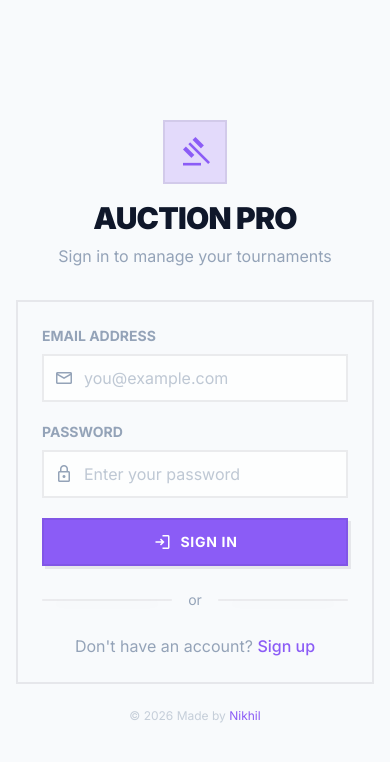
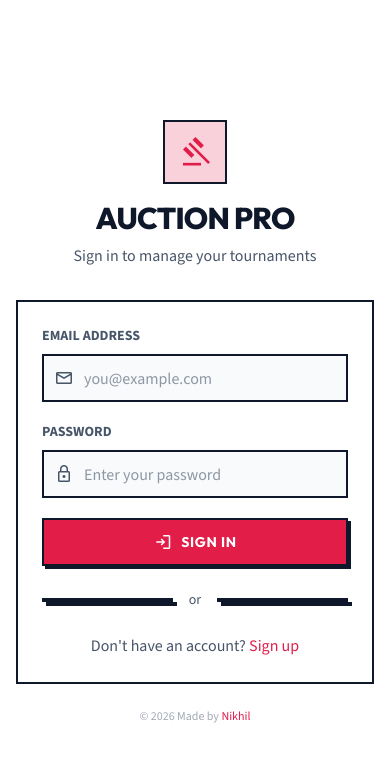
Before and after one commit to nikhil21111/cricket_aution, a React (Vite) app: page /login in a window 390 px wide. Shown: the top 762 px of the page. Built offline with nearby package versions, Linux system fonts and the light colour scheme; no server answers.

Commit message:
style: revert Glassmorphism changes and restore Brutalist design

```diff
--- a/src/index.css
+++ b/src/index.css
@@ -749,31 +749,31 @@
 /* --- MODERN SPORTS EDITORIAL DESIGN SYSTEM --- */
 
 :root {
-  --bg-primary: #f8fafc;
-  --bg-secondary: rgba(255, 255, 255, 0.75);
-  --bg-tertiary: rgba(241, 245, 249, 0.75);
+  --bg-primary: #ffffff;
+  --bg-secondary: #f8fafc;
+  --bg-tertiary: #f1f5f9;
   --text-primary: #0f172a;
   --text-secondary: #475569;
-  --accent-crimson: #8b5cf6;
+  --accent-crimson: #e11d48;
   --accent-cobalt: #2563eb;
   --accent-green: #10b981;
-  --border-color: rgba(15, 23, 42, 0.08);
-  --shadow-sm: 0 4px 20px rgba(15, 23, 42, 0.05);
-  --shadow-md: 0 8px 32px 0 rgba(15, 23, 42, 0.1);
+  --border-color: #0f172a;
+  --shadow-sm: 4px 4px 0px #0f172a;
+  --shadow-md: 8px 8px 0px #0f172a;
 }
 
 html.dark {
-  --bg-primary: #080c14;
-  --bg-secondary: rgba(15, 23, 42, 0.65);
-  --bg-tertiary: rgba(30, 41, 59, 0.45);
-  --text-primary: #f9fafb;
+  --bg-primary: #0f172a;
+  --bg-secondary: #1e293b;
+  --bg-tertiary: #1f2937;
+  --text-primary: #f8fafc;
   --text-secondary: #94a3b8;
-  --accent-crimson: #8b5cf6;
-  --accent-cobalt: #06b6d4;
-  --accent-green: #10b981;
-  --border-color: rgba(255, 255, 255, 0.08);
-  --shadow-sm: 0 4px 20px rgba(0, 0, 0, 0.2);
-  --shadow-md: 0 8px 32px 0 rgba(0, 0, 0, 0.3);
+  --accent-crimson: #fb7185;
+  --accent-cobalt: #60a5fa;
+  --accent-green: #34d399;
+  --border-color: #f8fafc;
+  --shadow-sm: 4px 4px 0px #020617;
+  --shadow-md: 8px 8px 0px #020617;
 }
 
 body {
@@ -782,27 +782,24 @@ body {
   font-family: 'Source Sans 3', sans-serif;
 }
 
-/* Glassmorphism Overrides for Arbitrary Tailwind Colors */
+/* Redefining Glassmorphism Overrides to Editorial Grid Boxes */
 .bg-\[\#1c2e35\] {
   background-color: var(--bg-secondary) !important;
-  backdrop-filter: blur(16px) saturate(120%) !important;
-  border: 1px solid var(--border-color) !important;
+  border: 2px solid var(--border-color) !important;
   box-shadow: var(--shadow-sm) !important;
-  border-radius: 12px !important;
+  border-radius: 0px !important;
 }
 
 .bg-\[\#1c2e35\]\/50 {
   background-color: var(--bg-tertiary) !important;
-  backdrop-filter: blur(16px) saturate(120%) !important;
   border: 1px solid var(--border-color) !important;
-  border-radius: 12px !important;
+  border-radius: 0px !important;
 }
 
 .bg-\[\#1c2e35\]\/30 {
   background-color: var(--bg-primary) !important;
-  backdrop-filter: blur(16px) saturate(120%) !important;
-  border: 1px solid var(--border-color) !important;
-  border-radius: 12px !important;
+  border: 1px dashed var(--border-color) !important;
+  border-radius: 0px !important;
 }
 
 .border-\[\#283539\] {
@@ -821,8 +818,8 @@ body {
 
 .bg-\[\#283539\] {
   background-color: var(--bg-secondary) !important;
-  border: 1px solid var(--border-color) !important;
-  border-radius: 12px !important;
+  border: 2px solid var(--border-color) !important;
+  border-radius: 0px !important;
 }
 
 .hover\:bg-\[\#3b4e54\]:hover {
@@ -832,58 +829,51 @@ body {
 
 .bg-\[\#16262c\] {
   background-color: var(--bg-secondary) !important;
-  backdrop-filter: blur(16px) saturate(120%) !important;
-  border-bottom: 1px solid var(--border-color) !important;
+  border-bottom: 2px solid var(--border-color) !important;
 }
 
 .bg-\[\#161d20\] {
   background-color: var(--bg-primary) !important;
 }
 
-/* Glassmorphism Classes */
+/* Bento Card class mappings */
 .glass-card {
-  background: var(--bg-secondary) !important;
-  backdrop-filter: blur(16px) saturate(120%);
-  border: 1px solid var(--border-color) !important;
-  box-shadow: var(--shadow-md) !important;
-  border-radius: 16px !important;
-  transition: all 0.3s cubic-bezier(0.4, 0, 0.2, 1);
+  background-color: var(--bg-secondary) !important;
+  border: 2px solid var(--border-color) !important;
+  box-shadow: var(--shadow-sm) !important;
+  border-radius: 0px !important;
+  transition: transform 0.15s ease, box-shadow 0.15s ease;
 }
 
 .glass-card:hover {
-  border-color: var(--accent-crimson) !important;
-  box-shadow: 0 12px 40px 0 rgba(139, 92, 246, 0.15) !important;
-  transform: translateY(-2px) !important;
+  transform: translate(-2px, -2px) !important;
+  box-shadow: 6px 6px 0px var(--border-color) !important;
+  border-color: var(--border-color) !important;
 }
 
-/* Animated Border Glow for Current Bidding Player */
+/* Animated Pulse Border for Active Auction Player */
 .active-player-glow {
-  position: relative;
-  overflow: hidden;
-  border: 1px solid var(--accent-crimson) !important;
-  box-shadow: 0 0 25px rgba(139, 92, 246, 0.25) !important;
-  border-radius: 12px !important;
-  animation: pulseGlow 3s ease-in-out infinite !important;
+  border: 3px solid var(--accent-crimson) !important;
+  box-shadow: var(--shadow-sm) !important;
+  border-radius: 0px !important;
+  animation: pulseBorder 1.5s infinite ease-in-out !important;
 }
 
-@keyframes pulseGlow {
-  0%, 100% {
-    box-shadow: 0 0 25px rgba(139, 92, 246, 0.25), inset 0 0 10px rgba(139, 92, 246, 0.1);
-    border-color: var(--accent-crimson) !important;
-  }
-  50% {
-    box-shadow: 0 0 35px rgba(139, 92, 246, 0.45), inset 0 0 15px rgba(139, 92, 246, 0.2);
-    border-color: var(--accent-crimson) !important;
-  }
+@keyframes pulseBorder {
+  0% { border-color: var(--border-color); box-shadow: 4px 4px 0 var(--border-color); }
+  50% { border-color: var(--accent-crimson); box-shadow: 4px 4px 0 var(--accent-crimson); }
+  100% { border-color: var(--border-color); box-shadow: 4px 4px 0 var(--border-color); }
 }
 
-/* Navigation Indicator Glow */
+/* Navigation active links */
 .nav-link-active {
-  background: linear-gradient(135deg, rgba(139, 92, 246, 0.2), rgba(99, 102, 241, 0.15)) !important;
-  border: 1px solid rgba(139, 92, 246, 0.45) !important;
-  color: #fff !important;
-  box-shadow: 0 0 15px rgba(139, 92, 246, 0.15) !important;
-  border-radius: 8px !important;
+  background-color: var(--bg-secondary) !important;
+  border: 2px solid var(--border-color) !important;
+  color: var(--text-primary) !important;
+  box-shadow: 3px 3px 0 var(--border-color) !important;
+  border-radius: 0px !important;
+  font-weight: 800 !important;
+  text-transform: uppercase !important;
 }
 
 /* Form Inputs styling */
@@ -893,20 +883,18 @@ input:focus, textarea:focus, select:focus {
   background-color: var(--bg-primary) !important;
 }
 
-/* Sidebar Custom Accent */
+/* Layout overrides */
 aside {
   background: var(--bg-primary) !important;
-  border-right: 1px solid var(--border-color) !important;
+  border-right: 3px solid var(--border-color) !important;
 }
 
-/* Header Glass styling */
 header {
-  background: var(--bg-secondary) !important;
-  backdrop-filter: blur(16px) !important;
-  border-bottom: 1px solid var(--border-color) !important;
+  background: var(--bg-primary) !important;
+  border-bottom: 3px solid var(--border-color) !important;
 }
 
-/* Glass Layout Overrides */
+/* Redesigned Brutalist & Layout Overrides */
 .bg-surface-dark,
 .bg-surface-darker,
 .bg-\[\#111618\],
@@ -915,10 +903,9 @@ header {
 .bg-\[\#283539\],
 .bg-\[\#16262c\] {
   background-color: var(--bg-secondary) !important;
-  backdrop-filter: blur(16px) saturate(120%) !important;
-  border: 1px solid var(--border-color) !important;
+  border: 2px solid var(--border-color) !important;
   box-shadow: var(--shadow-sm) !important;
-  border-radius: 12px !important;
+  border-radius: 0px !important;
 }
 
 .bg-background-dark,
@@ -958,7 +945,6 @@ header {
 .bg-card-dark,
 .dark\:bg-card-dark {
   background-color: var(--bg-secondary) !important;
-  backdrop-filter: blur(16px) saturate(120%) !important;
 }
 .bg-background-dark,
 .dark\:bg-background-dark {
@@ -976,16 +962,13 @@ header {
 /* Golden Marquee Glow Animation */
 @keyframes marqueeGlow {
   0%, 100% {
-    box-shadow: 0 0 15px rgba(245, 158, 11, 0.4);
-    border-color: rgba(245, 158, 11, 0.6);
+    box-shadow: 6px 6px 0px #d97706, 0 0 15px rgba(245, 158, 11, 0.4);
   }
   50% {
-    box-shadow: 0 0 25px rgba(245, 158, 11, 0.8);
-    border-color: rgba(245, 158, 11, 0.9);
+    box-shadow: 6px 6px 0px #b45309, 0 0 25px rgba(245, 158, 11, 0.8);
   }
 }
 
 .marquee-glow {
   animation: marqueeGlow 3s ease-in-out infinite;
-  border-radius: 16px !important;
 }
--- a/tailwind.config.js
+++ b/tailwind.config.js
@@ -8,22 +8,34 @@ export default {
   theme: {
     extend: {
       colors: {
-        "primary": "#8b5cf6", // Violet 500
-        "primary-dark": "#7c3aed", // Violet 600
-        "background-light": "#f8fafc", // Slate 50
-        "background-dark": "#080c14", // Deep midnight black
-        "card-dark": "rgba(15, 23, 42, 0.65)", // Frosted glass card
-        "card-hover": "rgba(30, 41, 59, 0.8)", // Glass hover card
-        "surface-dark": "rgba(30, 41, 59, 0.65)",
-        "surface-darker": "#080c14",
-        "text-secondary": "#94a3b8", // Slate 400
-        "accent-green": "#10b981", // Emerald 500 (Neon Green)
-        "accent-red": "#ef4444", // Red 500 (Neon Red)
+        "primary": "#e11d48", // Editorial Crimson
+        "primary-dark": "#be123c",
+        "background-light": "#ffffff",
+        "background-dark": "#0f172a", // Editorial Ink
+        "card-dark": "#1e293b",
+        "card-light": "#f8fafc",
+        "text-primary": "#0f172a",
+        "text-secondary": "#475569",
+        "text-secondary-dark": "#94a3b8",
+        "accent-cobalt": "#2563eb",
+        "accent-green": "#10b981", // Pitch Green
+        "accent-red": "#ef4444",
+        "accent-amber": "#f59e0b",
       },
       fontFamily: {
-        "display": ["Inter", "sans-serif"],
-        "body": ["Inter", "sans-serif"],
+        "display": ["Outfit", "sans-serif"],
+        "body": ["Source Sans 3", "sans-serif"],
         "mono": ["Geist Mono", "monospace"],
+      },
+      borderRadius: {
+        DEFAULT: '0px',
+        'sm': '0px',
+        'md': '0px',
+        'lg': '0px',
+        'xl': '0px',
+        '2xl': '0px',
+        '3xl': '0px',
+        'full': '9999px',
       },
     },
   },
```
Also changed, not shown: src/pages/LiveAuction.jsx (+16 -16 lines), src/pages/TournamentLive.jsx (+15 -16 lines).
